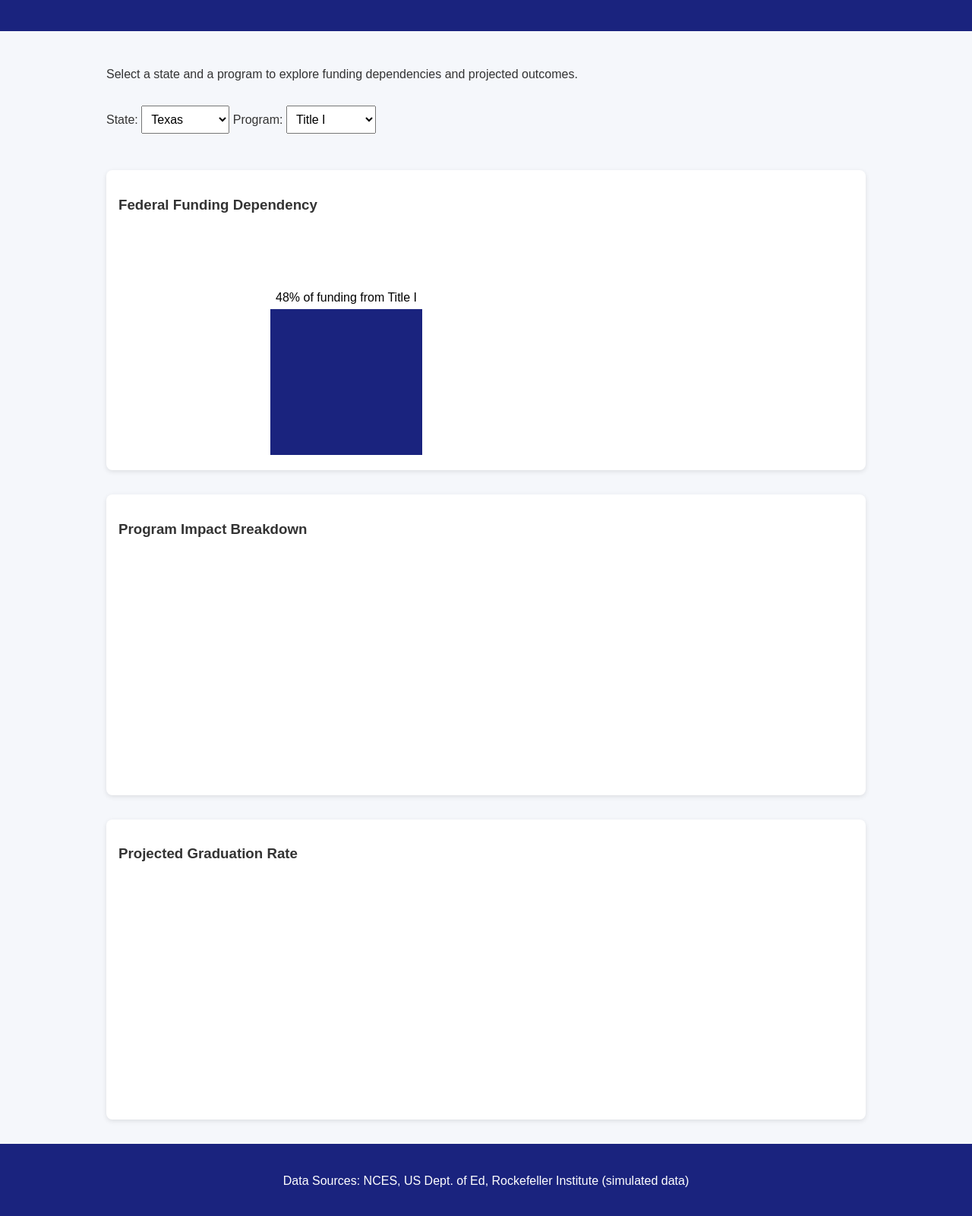
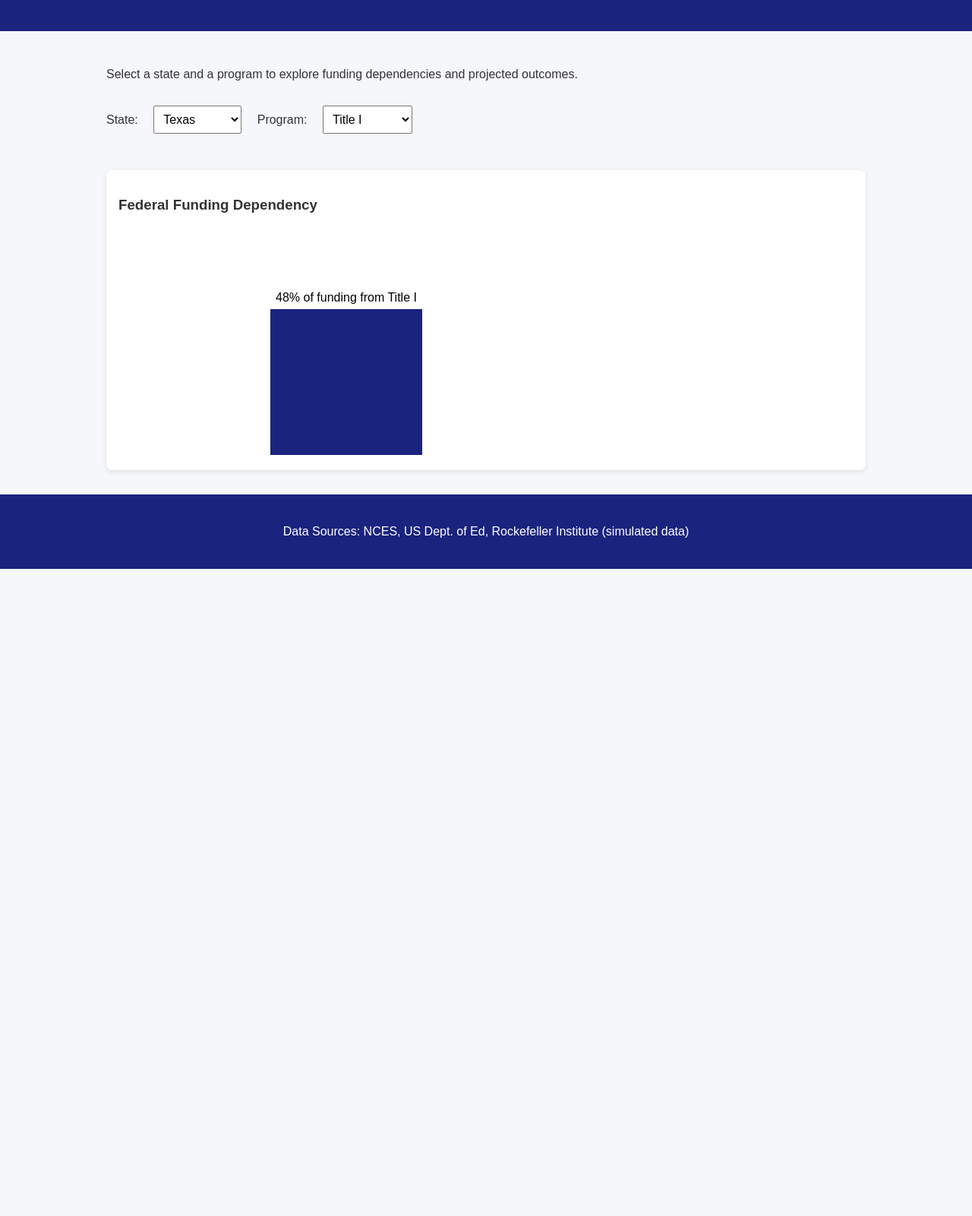
Before and after one commit to Brittanyb94/education-dashboard, a plain HTML site: page index.html in a window 1280 px wide. Shown: the part 135-1736 px from the top of the page at 76% size. After the commit the page ends 884 px from the top, so only its background shows below. Drawn offline with nearby package versions, Linux system fonts and the light colour scheme; files that its build step writes are made by us from their sources; files whose address does not match are found by name.

Commit message:
Add files via upload

```diff
--- a/index.html
+++ b/index.html
@@ -4,7 +4,7 @@
   <meta charset="UTF-8" />
   <meta name="viewport" content="width=device-width, initial-scale=1.0"/>
   <title>Education Dashboard - Brittany Blackmon</title>
-  <link rel="stylesheet" href="css/style.css">
+  <link rel="stylesheet" href="css/style.css" />
   <script src="https://d3js.org/d3.v7.min.js"></script>
 </head>
 <body>
@@ -32,16 +32,6 @@
       <h3>Federal Funding Dependency</h3>
       <svg></svg>
     </div>
-
-    <div class="chart" id="donutChart">
-      <h3>Program Impact Breakdown</h3>
-      <svg></svg>
-    </div>
-
-    <div class="chart" id="lineChart">
-      <h3>Projected Graduation Rate</h3>
-      <svg></svg>
-    </div>
   </main>
 
   <footer>
--- a/main.js
+++ b/main.js
@@ -2,19 +2,16 @@ const svg = d3.select("#barChart svg");
 const chartWidth = 600;
 const chartHeight = 300;
 
-// Set SVG dimensions
 svg.attr("width", chartWidth).attr("height", chartHeight);
 
-// Simulated dataset
 const dataMap = {
   Texas: { "Title I": 48, "IDEA": 35, "Pell Grants": 40 },
   Mississippi: { "Title I": 60, "IDEA": 45, "Pell Grants": 50 },
   California: { "Title I": 30, "IDEA": 25, "Pell Grants": 35 }
 };
 
-// Update the chart
 function updateChart(state, program) {
-  svg.selectAll("*").remove(); // Clear chart
+  svg.selectAll("*").remove();
 
   const value = dataMap[state][program];
 
@@ -33,12 +30,10 @@ function updateChart(state, program) {
     .attr("fill", "#000");
 }
 
-// Initial load
 let selectedState = document.getElementById("state").value;
 let selectedProgram = document.getElementById("program").value;
 updateChart(selectedState, selectedProgram);
 
-// Event listeners
 document.getElementById("state").addEventListener("change", function () {
   selectedState = this.value;
   updateChart(selectedState, selectedProgram);
--- a/style.css
+++ b/style.css
@@ -19,7 +19,7 @@ main {
 select {
   font-size: 1rem;
   padding: 0.5rem;
-  margin: 1rem 0;
+  margin: 1rem;
 }
 .chart {
   margin-top: 2rem;
```
